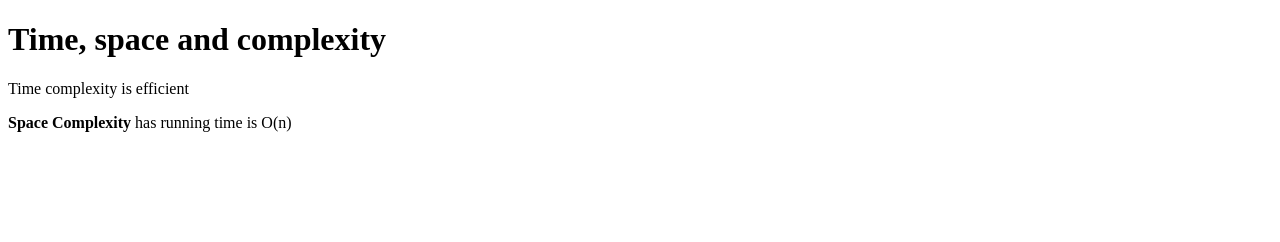
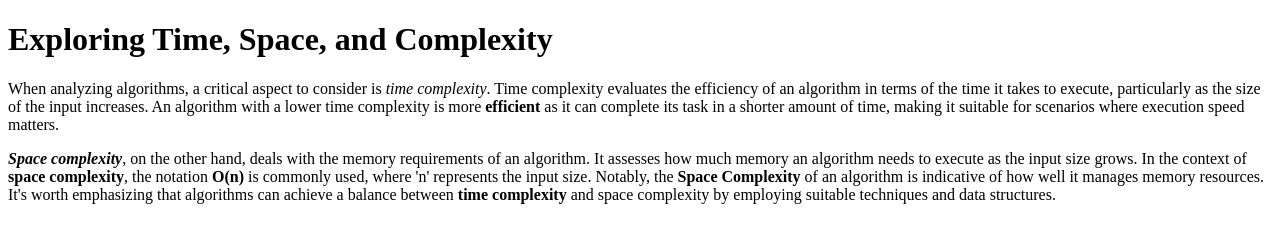
Before and after one commit to acciojob/time-and-space-complexity-SamikshaD1, a website: page main.html in a window 1280 px wide. Drawn offline with Linux system fonts and the light colour scheme.

Commit message:
created a submission

```diff
--- a/main.html
+++ b/main.html
@@ -9,11 +9,12 @@
 
 <body>
 	<!-- the entire body must be written by student -->
-	<h1>Time, space and complexity</h1>
-	<p>Time complexity is efficient</p>
-	<p><b>Space Complexity</b> has running time is O(n)</p>
+
     <script type="text/javascript" src="./script.js">
 </script>
+	 <h1>Exploring Time, Space, and Complexity</h1>
+  <p>When analyzing algorithms, a critical aspect to consider is <em>time complexity</em>. Time complexity evaluates the efficiency of an algorithm in terms of the time it takes to execute, particularly as the size of the input increases. An algorithm with a lower time complexity is more <strong>efficient</strong> as it can complete its task in a shorter amount of time, making it suitable for scenarios where execution speed matters.</p>
+  <p><strong><em>Space complexity</em></strong>, on the other hand, deals with the memory requirements of an algorithm. It assesses how much memory an algorithm needs to execute as the input size grows. In the context of <strong>space complexity</strong>, the notation <strong>O(n)</strong> is commonly used, where 'n' represents the input size. Notably, the <strong>Space Complexity</strong> of an algorithm is indicative of how well it manages memory resources. It's worth emphasizing that algorithms can achieve a balance between <strong>time complexity</strong> and space complexity by employing suitable techniques and data structures.</p>
 
 </body>
 
```
